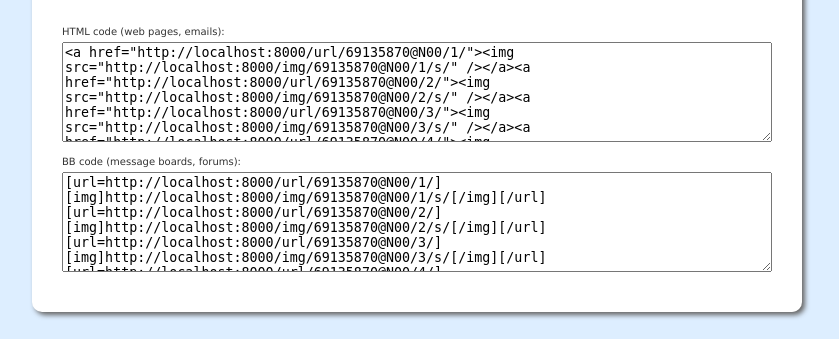
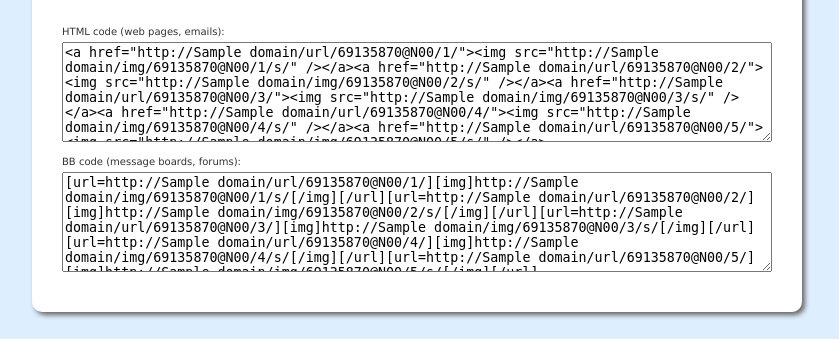
Before and after one commit to mendhak/flickrsignature, a Django app: template templates/index.html in a window 1280 px wide. Shown: the part 301-640 px from the top of the page, without its empty margins (223-1062 px from the left). Run offline with Django 3.2, Linux system fonts and the light colour scheme; the template is opened without the code that fills it: most values are stand-ins (such as "Sample title", 1, 10 or a date in 2020); some libraries are stand-ins or nearby versions.

Commit message:
Sent correct domain and port to template

```diff
--- a/flickr/views.py
+++ b/flickr/views.py
@@ -4,6 +4,7 @@ import flickrapi
 import time
 import datetime
 import re
+
 
 #https://docs.djangoproject.com/en/dev/faq/general/#django-appears-to-be-a-mvc-framework-but-you-call-the-controller-the-view-and-the-view-the-template-how-come-you-don-t-use-the-standard-names
 #This 'view' corresponds to the MVC 'controller'.
@@ -64,7 +65,7 @@ def getUserNSID(request, response, apiKey, username):
 
 
 def main(request):
-	return render_to_response('index.html', {'domain': "localhost:8000"})
+	return render_to_response('index.html', {'domain': request.get_host()})
 
 
 def setCookie(response, cookieKey, nsid, expire=None):
--- a/templates/index.html
+++ b/templates/index.html
@@ -238,10 +238,10 @@
 				</div>
 				<br />
 				<p class="tiny">HTML code (web pages, emails):
-					<textarea id="htmlcode"><a href="http://localhost:8000/url/69135870@N00/1/"><img src="http://localhost:8000/img/69135870@N00/1/s/" /></a><a href="http://localhost:8000/url/69135870@N00/2/"><img src="http://localhost:8000/img/69135870@N00/2/s/" /></a><a href="http://localhost:8000/url/69135870@N00/3/"><img src="http://localhost:8000/img/69135870@N00/3/s/" /></a><a href="http://localhost:8000/url/69135870@N00/4/"><img src="http://localhost:8000/img/69135870@N00/4/s/" /></a><a href="http://localhost:8000/url/69135870@N00/5/"><img src="http://localhost:8000/img/69135870@N00/5/s/" /></a></textarea>
+					<textarea id="htmlcode"><a href="http://{{ domain }}/url/69135870@N00/1/"><img src="http://{{ domain }}/img/69135870@N00/1/s/" /></a><a href="http://{{ domain }}/url/69135870@N00/2/"><img src="http://{{ domain }}/img/69135870@N00/2/s/" /></a><a href="http://{{ domain }}/url/69135870@N00/3/"><img src="http://{{ domain }}/img/69135870@N00/3/s/" /></a><a href="http://{{ domain }}/url/69135870@N00/4/"><img src="http://{{ domain }}/img/69135870@N00/4/s/" /></a><a href="http://{{ domain }}/url/69135870@N00/5/"><img src="http://{{ domain }}/img/69135870@N00/5/s/" /></a></textarea>
 				</p>
 				<p class="tiny">BB code (message boards, forums):
-					<textarea id="bbcode">[url=http://localhost:8000/url/69135870@N00/1/][img]http://localhost:8000/img/69135870@N00/1/s/[/img][/url][url=http://localhost:8000/url/69135870@N00/2/][img]http://localhost:8000/img/69135870@N00/2/s/[/img][/url][url=http://localhost:8000/url/69135870@N00/3/][img]http://localhost:8000/img/69135870@N00/3/s/[/img][/url][url=http://localhost:8000/url/69135870@N00/4/][img]http://localhost:8000/img/69135870@N00/4/s/[/img][/url][url=http://localhost:8000/url/69135870@N00/5/][img]http://localhost:8000/img/69135870@N00/5/s/[/img][/url]</textarea>
+					<textarea id="bbcode">[url=http://{{ domain }}/url/69135870@N00/1/][img]http://{{ domain }}/img/69135870@N00/1/s/[/img][/url][url=http://{{ domain }}/url/69135870@N00/2/][img]http://{{ domain }}/img/69135870@N00/2/s/[/img][/url][url=http://{{ domain }}/url/69135870@N00/3/][img]http://{{ domain }}/img/69135870@N00/3/s/[/img][/url][url=http://{{ domain }}/url/69135870@N00/4/][img]http://{{ domain }}/img/69135870@N00/4/s/[/img][/url][url=http://{{ domain }}/url/69135870@N00/5/][img]http://{{ domain }}/img/69135870@N00/5/s/[/img][/url]</textarea>
 				</p>
 				<br />
 
@@ -251,7 +251,7 @@
 
 		<div id="preview">
 
-				<a href="http://localhost:8000/url/69135870@N00/1/"><img src="http://localhost:8000/img/69135870@N00/1/s/" /></a><a href="http://localhost:8000/url/69135870@N00/2/"><img src="http://localhost:8000/img/69135870@N00/2/s/" /></a><a href="http://localhost:8000/url/69135870@N00/3/"><img src="http://localhost:8000/img/69135870@N00/3/s/" /></a><a href="http://localhost:8000/url/69135870@N00/4/"><img src="http://localhost:8000/img/69135870@N00/4/s/" /></a><a href="http://localhost:8000/url/69135870@N00/5/"><img src="http://localhost:8000/img/69135870@N00/5/s/" /></a>
+				<a href="http://{{ domain }}/url/69135870@N00/1/"><img src="http://{{ domain }}/img/69135870@N00/1/s/" /></a><a href="http://{{ domain }}/url/69135870@N00/2/"><img src="http://{{ domain }}/img/69135870@N00/2/s/" /></a><a href="http://{{ domain }}/url/69135870@N00/3/"><img src="http://{{ domain }}/img/69135870@N00/3/s/" /></a><a href="http://{{ domain }}/url/69135870@N00/4/"><img src="http://{{ domain }}/img/69135870@N00/4/s/" /></a><a href="http://{{ domain }}/url/69135870@N00/5/"><img src="http://{{ domain }}/img/69135870@N00/5/s/" /></a>
 
 		</div>
 
```
